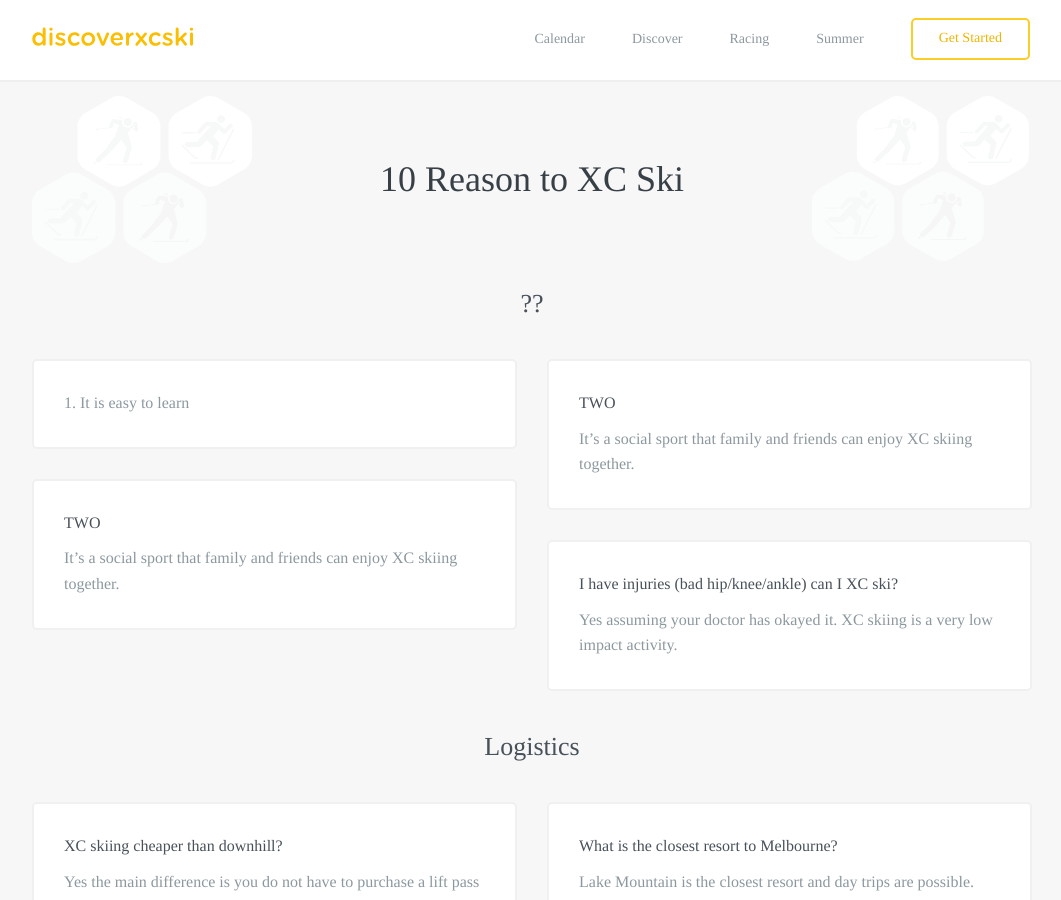
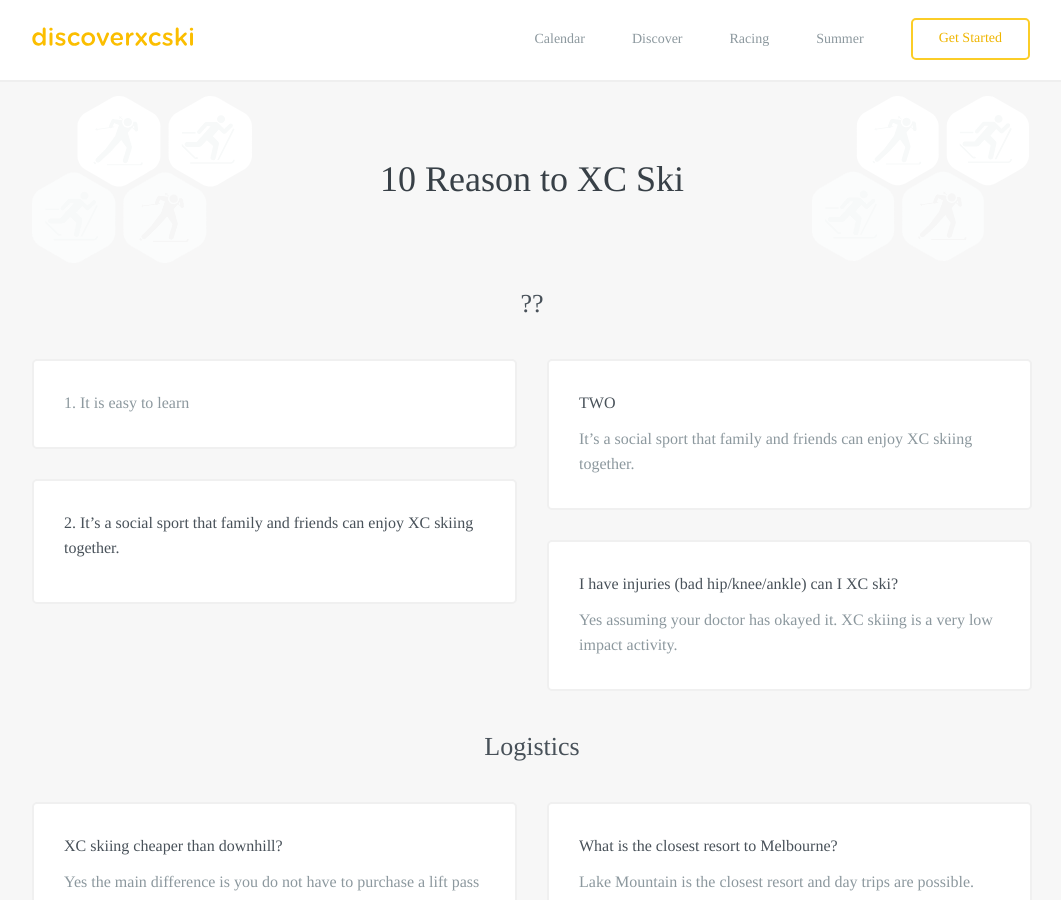
Before and after one commit to robcatto/robcatto.github.io, a Jekyll site: the page built from discoverxc/10-reasons-to-try-xc-skiing/index.html, in a window 1280 px wide and 900 px high. Shown: the whole window, without its empty margins (108-1169 px from the left). Built offline with Jekyll 4.4.1, drawn with Linux system fonts in a browser that asks for light colours; some web fonts are replaced; Markdown is read by kramdown in place of the engine named in the settings.

Commit message:
Update index.html

```diff
--- a/discoverxc/10-reasons-to-try-xc-skiing/index.html
+++ b/discoverxc/10-reasons-to-try-xc-skiing/index.html
@@ -55,10 +55,8 @@ layout: default
 
 
                       <div class="large-outline">
-                        <h3>TWO</h3>
-                        <p>
-                                It’s a social sport that family and friends can enjoy XC skiing together.
-                        </p>
+                        <h3>2. It’s a social sport that family and friends can enjoy XC skiing together.  </h3>
+
                         </div>
                         </div>
 
```
